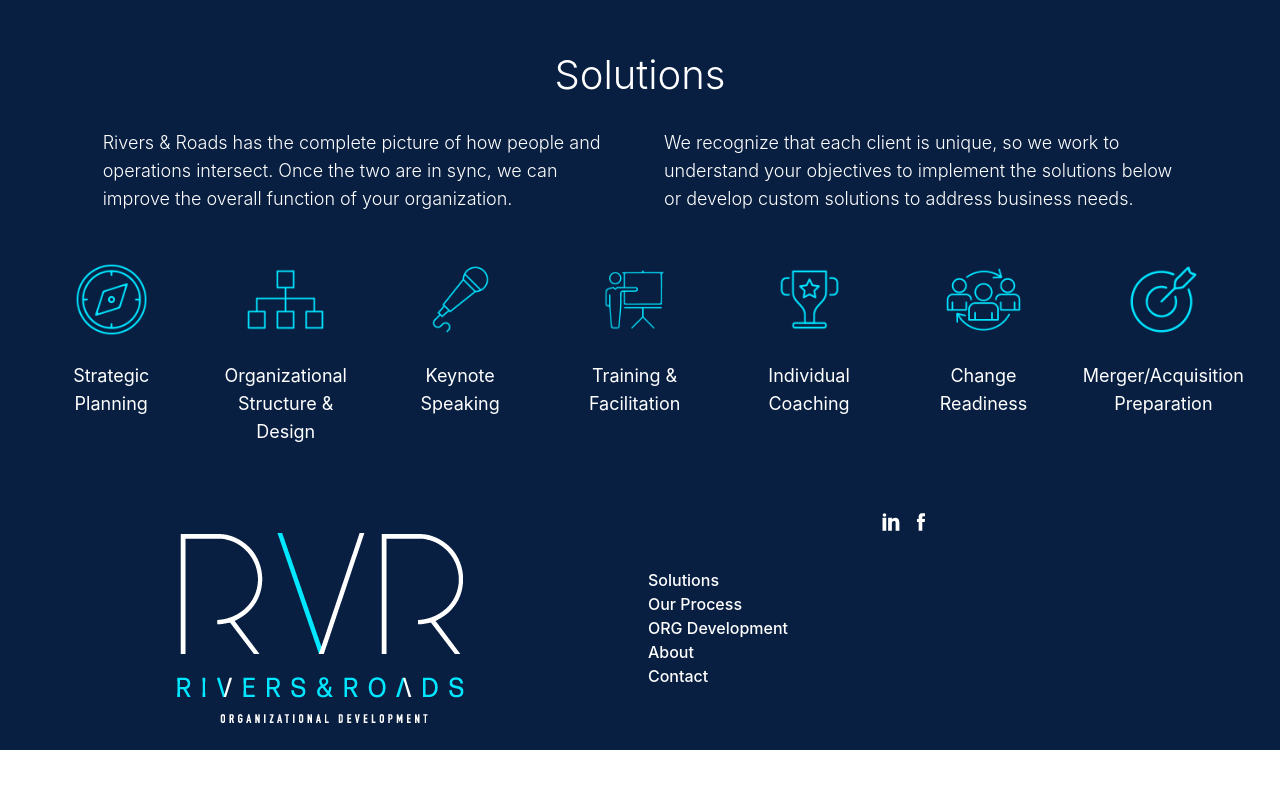
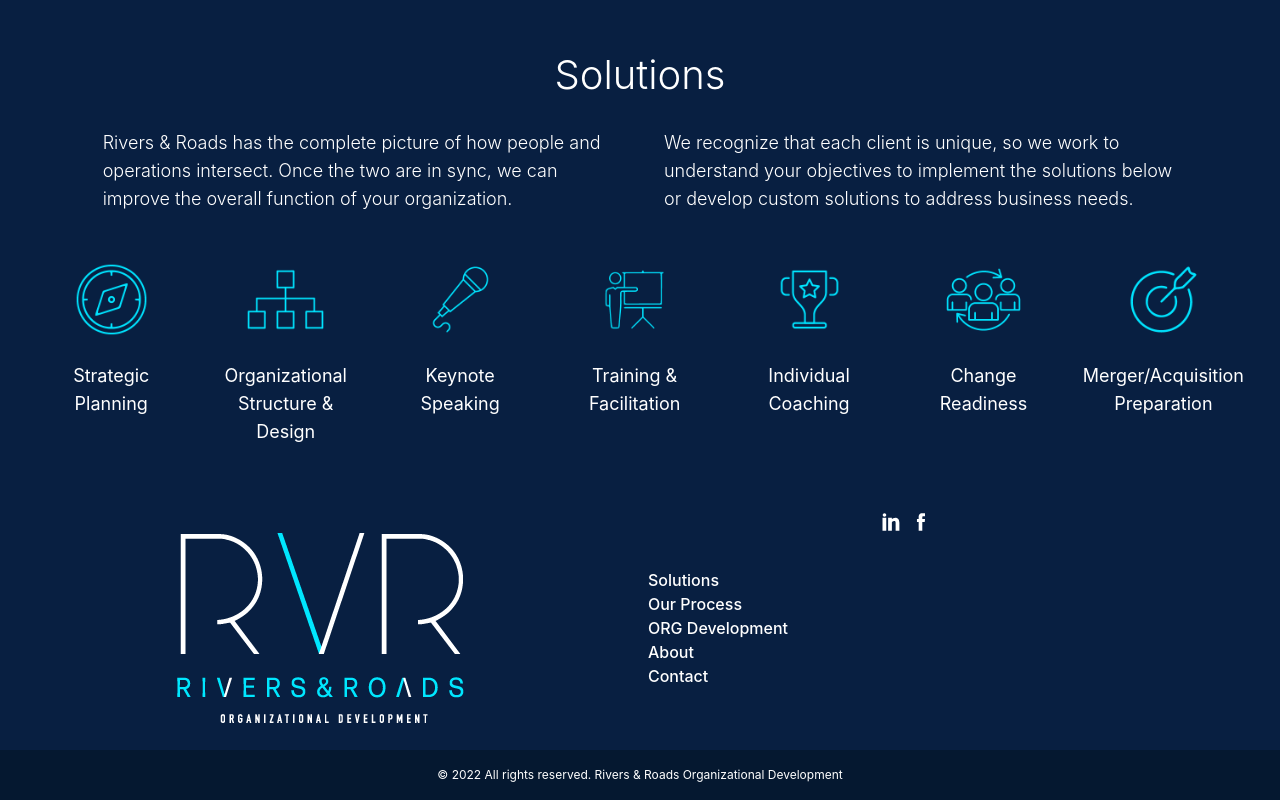
Before and after one commit to Arsalan31/my-project1, a React (Create React App) app: page /Slack in a window 1280 px wide. Shown: the part 827-1627 px from the top of the page. Before the commit the page ends 1577 px from the top, so only its background shows below. Built offline with nearby package versions, Linux system fonts and the light colour scheme; what tailwindcss-rtl would draw is missing.

Commit message:
Update Footer3.js

```diff
--- a/src/Components/Footer3.js
+++ b/src/Components/Footer3.js
@@ -6,7 +6,9 @@ function Footer3() {
     return (
         <footer>
             <div className="bg-blue-80 border-t border-b border-blue-80 flex justify-center">
-                <img className="h-full" src={require('./assets/RVR-sticky.png')} />
+                <a href="Slack">
+                    <img className="h-full" src={require('./assets/RVR-sticky.png')} />
+                </a>
                 <div className="w-1/2 flex justify-center gap-10">
                     <div className="list-none flex justify-center flex-col">
                         <li>
@@ -39,8 +41,8 @@ function Footer3() {
                     </div>
                 </div>
             </div>
-            <div>
-
+            <div className="bg-blue-90 h-13 flex justify-center items-center">
+                <p className="text-white  text-xs">© 2022 All rights reserved. Rivers &amp; Roads Organizational Development</p>
             </div>
         </footer>
     )
```
